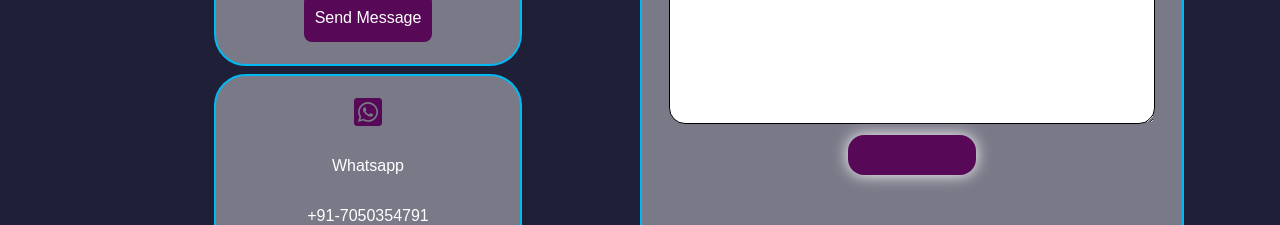
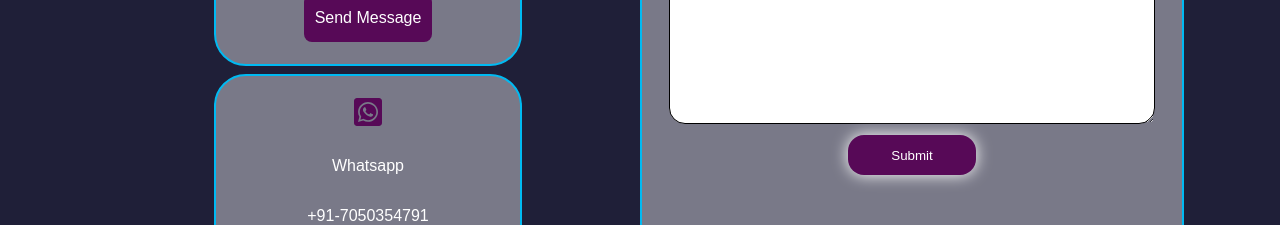
Before and after one commit to Vishnuprakashv/1-React-Portfolio, a React (Create React App) app: page / in a window 1280 px wide. Shown: the part 5740-5965 px from the top of the page. Built offline with nearby package versions, Linux system fonts and the light colour scheme.

Commit message:
add submit

```diff
--- a/src/components/Contact.jsx
+++ b/src/components/Contact.jsx
@@ -50,7 +50,7 @@ const Contact = () => {
           <label htmlFor={style.message}>Message:</label>
           <textarea name="message" id={style.message} placeholder='Your Message' required />
           <button type="submit" id={style.btn_msg}  >
-
+           Submit
           </button>
 
         </form>
```
